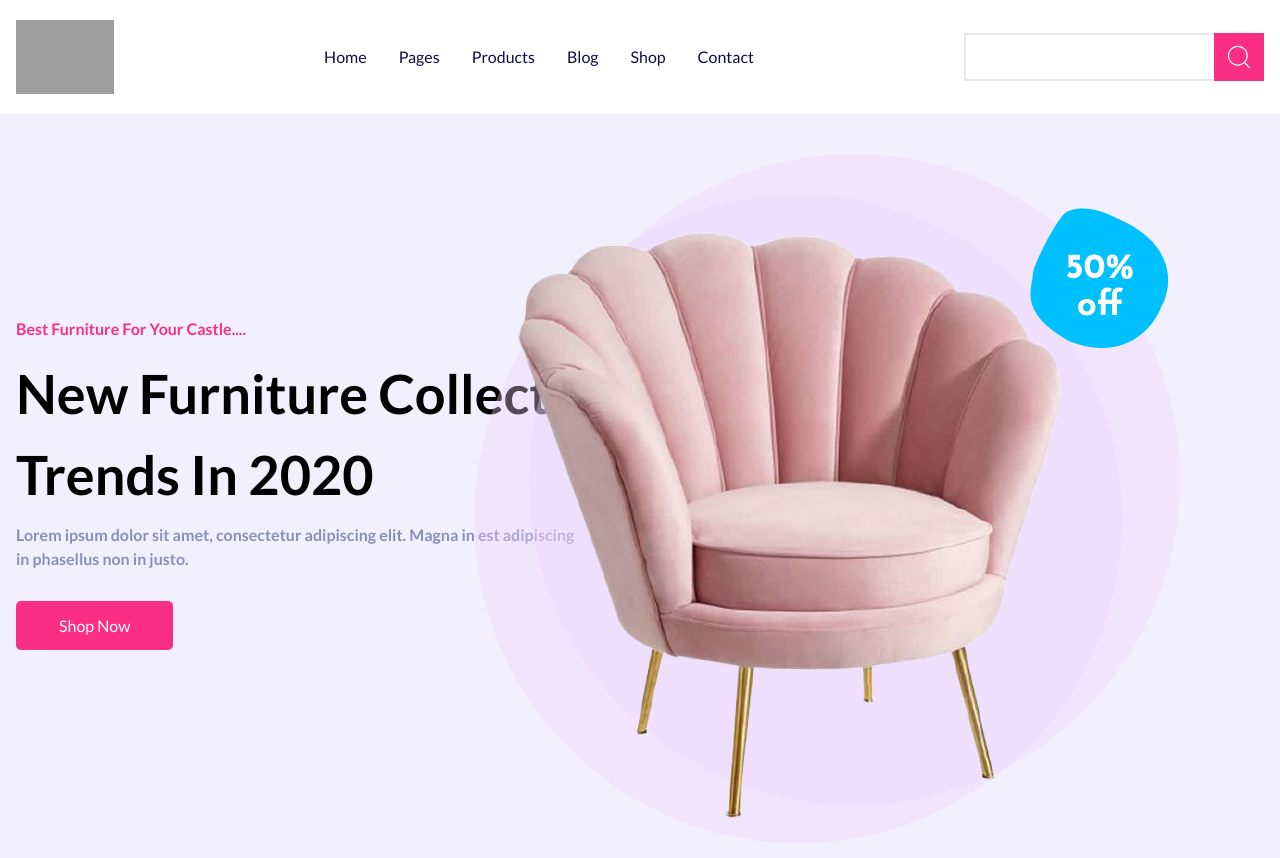
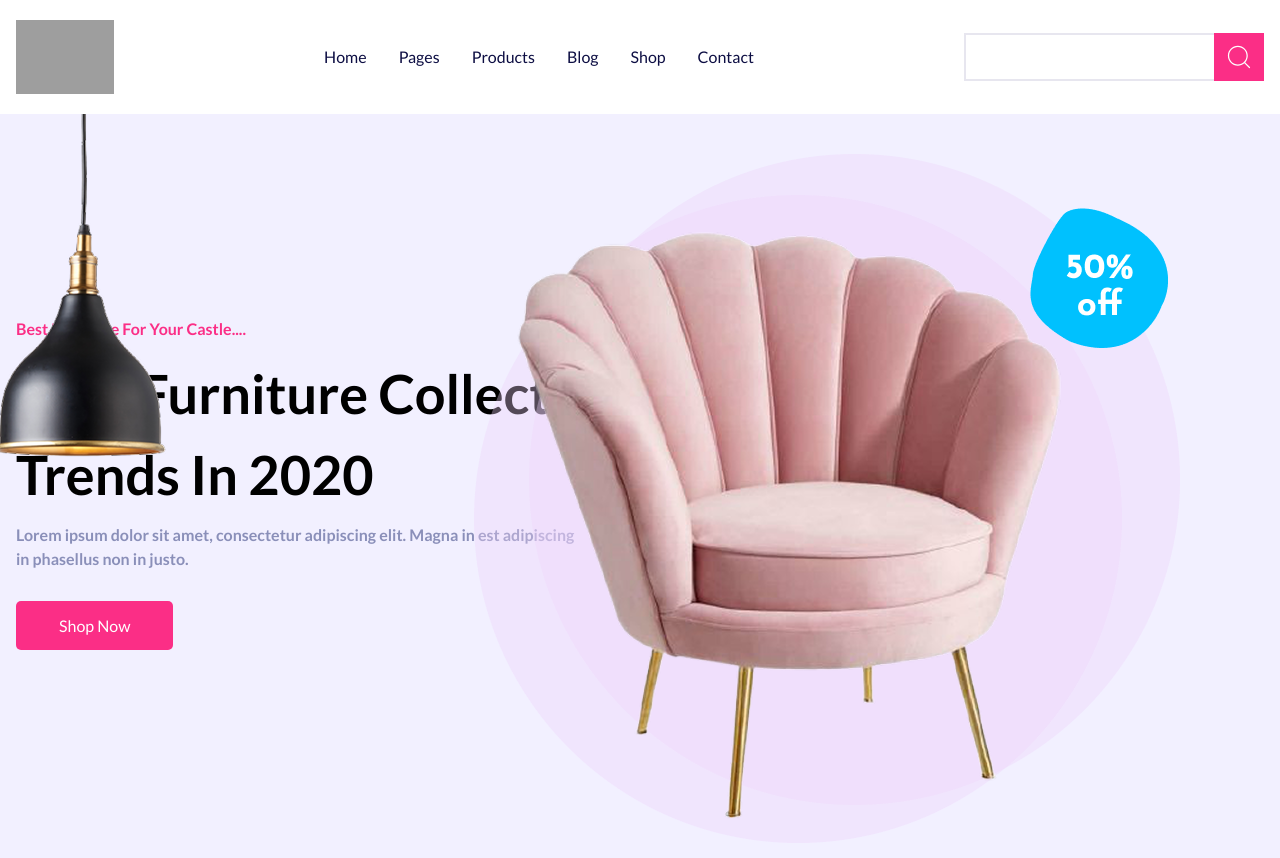
Before and after one commit to Rakib-Hassan-web/E-commace-with-next-js, a Next.js app: page / in a window 1280 px wide. Shown: the top 858 px of the page. Built offline with nearby package versions, Linux system fonts and the light colour scheme; grey boxes are pictures that could not be loaded.

Commit message:
slick slider

```diff
--- a/app/component/Banner.jsx
+++ b/app/component/Banner.jsx
@@ -19,11 +19,28 @@ return (
             width={706}
             height={689}
             alt='sofa'
+               />
+        </div>
+
+
+
+        <div className='a absolute top-0 left-[-110px]'>
+            <Image
+            src={'/bannerDesign.png'}
+            width={387}
+            height={387}
+            alt='sofa'
 
 
             />
 
         </div>
+
+
+
+
+
+        {/* --------text part------- */}
 
         <div className="container">
             <div className="div">
--- a/package.json
+++ b/package.json
@@ -12,7 +12,8 @@
     "next": "15.5.3",
     "react": "19.1.0",
     "react-dom": "19.1.0",
-    "react-icons": "^5.5.0"
+    "react-icons": "^5.5.0",
+    "react-slick": "^0.31.0"
   },
   "devDependencies": {
     "@eslint/eslintrc": "^3",
```
Also changed, not shown: public/bannerDesign.png (added), 1 other file (tests, documents, lock files or other folders).
